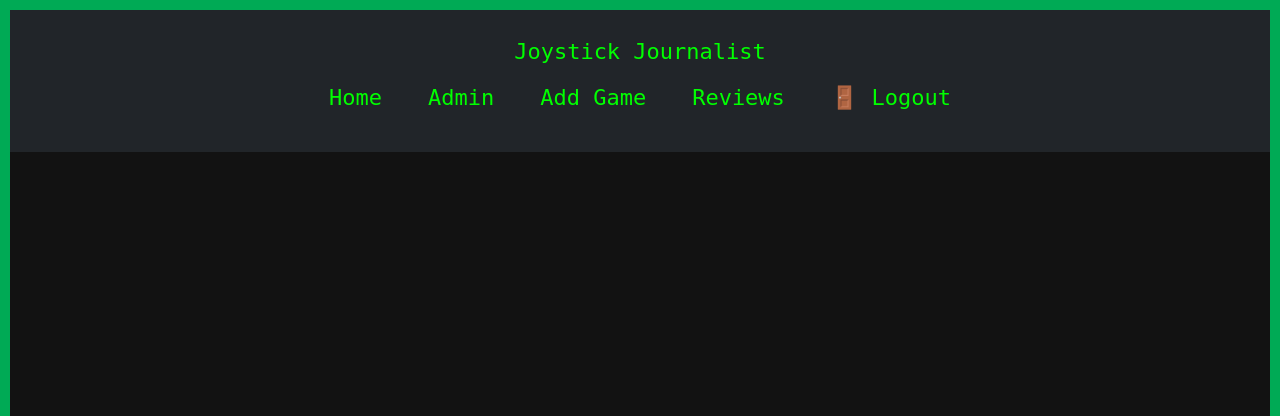
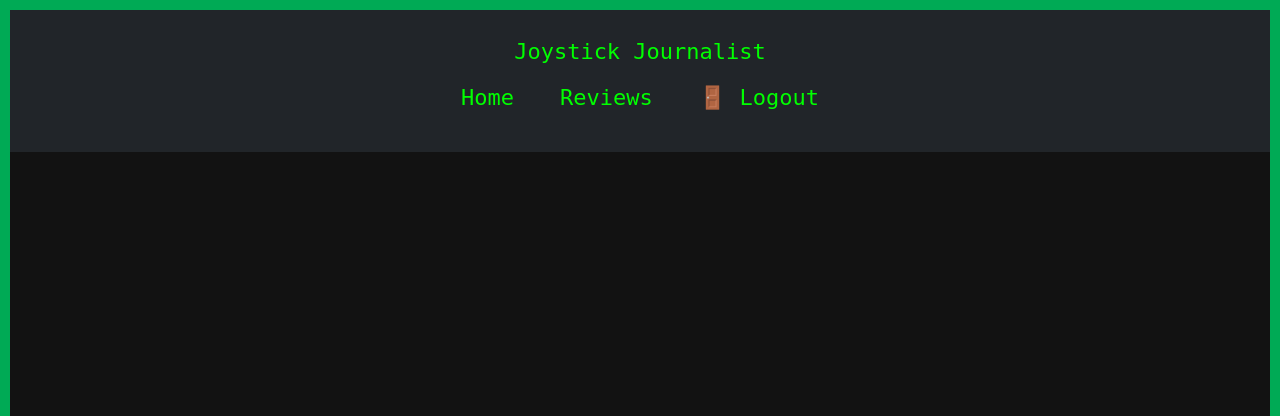
Before and after one commit to KC-85/Joystick_Journalist, a Django app: page /reviews/ in a window 1280 px wide. Shown: the top 416 px of the page. Run offline with Django 4.2, Linux system fonts and the light colour scheme; the visitor is signed in with stand-in values (Sample User, id 1); data that the repository does not hold is empty.

Commit message:
Refactor base html to avoid redundant code

```diff
--- a/reviews/templates/reviews/base.html
+++ b/reviews/templates/reviews/base.html
@@ -1,14 +1,13 @@
 {% load static %}
 <!DOCTYPE html>
+<html lang="en">
 <head>
     <meta charset="UTF-8">
-    <meta name="viewport" content="width=device-width, initial scale=1.0">
+    <meta name="viewport" content="width=device-width, initial-scale=1.0">
     <title>{% block title %}Joystick Journalist{% endblock %}</title>
 
     <!-- Bootstrap CSS -->
     <link rel="stylesheet" href="https://cdn.jsdelivr.net/npm/bootstrap@5.3.0/dist/css/bootstrap.min.css">
-
-    <!-- Custom CSS -->
     <link rel="stylesheet" href="{% static 'css/style.css' %}">
 
     {% block extra_head %}{% endblock %}
@@ -19,17 +18,13 @@
         <nav class="navbar navbar-expand-lg navbar-dark bg-dark">
             <div class="container">
                 <a class="navbar-brand" href="/">Joystick Journalist</a>
-                <button class="navbar-toggler" type="button" data-bs-toggle="collapse" data-bs-target="#navbarNav" aria-controls="navbarNav" aria-expanded="false" aria-label="Toggle navigation">
+                <button class="navbar-toggler" type="button" data-bs-toggle="collapse" data-bs-target="#navbarNav">
                     <span class="navbar-toggler-icon"></span>
                 </button>
                 <div class="collapse navbar-collapse" id="navbarNav">
                     <ul class="navbar-nav ms-auto">
                         <li class="nav-item"><a class="nav-link" href="{% url 'landing_page' %}">Home</a></li>
-                        <li class="nav-item"><a class="nav-link" href="/admin/">Admin</a></li>
-                        <li class="nav-item"><a class="nav-link" href="{% url 'add_game' %}">Add Game</a></li>
                         <li class="nav-item"><a class="nav-link" href="{% url 'all_reviews' %}">Reviews</a></li>
-                    </ul>
-                    <ul class="navbar-nav ms-auto">
                         {% if user.is_authenticated %}
                             <li class="nav-item"><a class="nav-link" href="{% url 'logout' %}">🚪 Logout</a></li>
                         {% else %}
@@ -60,13 +55,10 @@
         <footer class="bg-dark text-white text-center py-3 mt-5">
             <p>&copy; 2025 Joystick Journalist. All rights reserved.</p>
         </footer>
-    </div> <!-- Closing .page-container -->
+    </div>
 
     <!-- Bootstrap JS -->
     <script src="https://cdn.jsdelivr.net/npm/bootstrap@5.3.0/dist/js/bootstrap.bundle.min.js"></script>
-
-    <!-- Main JavaScript -->
     <script src="{% static 'js/main.js' %}"></script>
-
 </body>
 </html>
```
